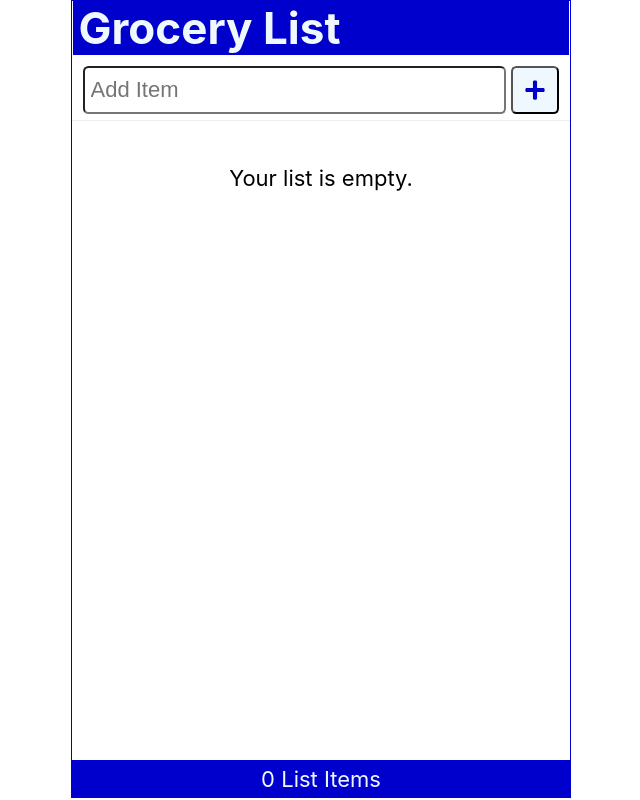
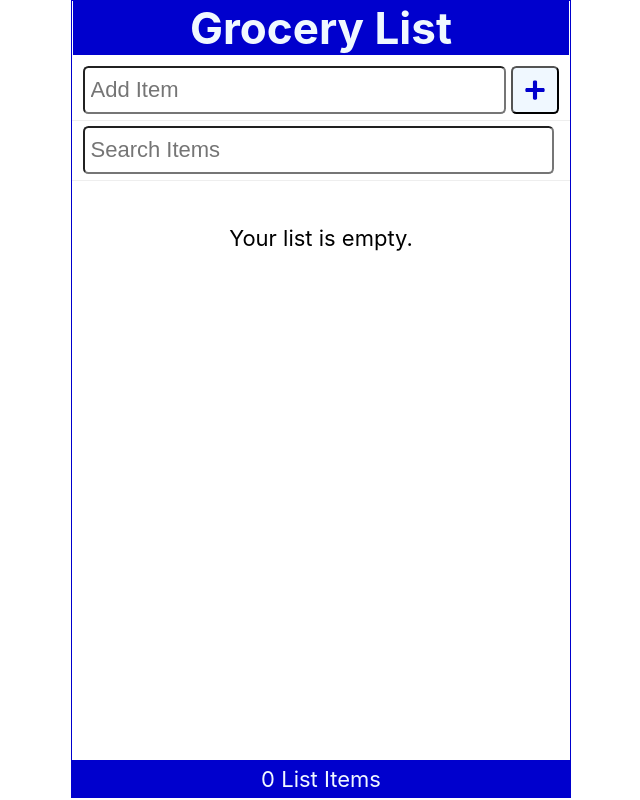
Before and after one commit to yardboy2401/grocerylist-reactjs-wymore, a React (Create React App) app: page / in a window 1280 px wide. Shown: the whole page, without its empty margins (319-959 px from the left). Built offline with nearby package versions, Linux system fonts and the light colour scheme.

Commit message:
added search box functionality

```diff
--- a/src/App.js
+++ b/src/App.js
@@ -1,13 +1,16 @@
 import { useState } from 'react';
 import Header from './Header';
+import SearchItem from './SearchItem';
 import AddItem from './AddItem'
 import Content from './Content';
 import Footer from './Footer';
+
 
 function App() {
   const [items, setItems] = useState(JSON.parse(localStorage.getItem('shoppinglist')) || []);
 
   const [newItem, setNewItem] = useState('');
+  const [search, setSearch] = useState('');
 
   const setAndSaveItems = (newItems) => {
     setItems(newItems);
@@ -21,10 +24,14 @@
     setAndSaveItems(listItems);
   }
 
+  const moveItemToCheckedUl = (id) => {
+    console.log('moving item')
+  }
 
   const handleCheck = (id) => {
     const listItems = items.map((item) => item.id === id ? { ...item, checked: !item.checked } : item)
     setAndSaveItems(listItems);
+    moveItemToCheckedUl(id)
   }
   const handleDelete = (id) => {
     const listItems = items.filter((item) => item.id !== id);
@@ -34,10 +41,11 @@
   const handleSubmit = (e) => {
     e.preventDefault();
     if(!newItem) return;
-    console.log(newItem);
     addItem(newItem);
     setNewItem('');
   }
+
+
 
   return (
     <div className="App">
@@ -47,9 +55,13 @@
         setNewItem={setNewItem}
         handleSubmit={handleSubmit}
       />
+      <SearchItem
+        search={search}
+        setSearch={setSearch}
+      />
       <Content
-        items={items}
-        handleCheck={handleCheck}
+        items={items.filter(item => ((item.item).toLowerCase()).includes(search.toLowerCase()))}
+        handleCheck={[handleCheck, moveItemToCheckedUl]}
         handleDelete={handleDelete}
       />
       <Footer length={items.length} />
--- /dev/null
+++ b/src/SearchItem.js
@@ -0,0 +1,20 @@
+const SearchItem = ({ search, setSearch }) => {
+  return (
+    <form
+        className='searchForm'
+        onSubmit={(e) => e.preventDefault()}
+    >
+        <label htmlFor='search'>Search</label>
+        <input
+            id='search'
+            type='text'
+            role='searchbox'
+            placeholder='Search Items'
+            value={search}
+            onChange={(e) => setSearch(e.target.value)}
+        />
+    </form>
+  )
+}
+
+export default SearchItem
--- a/src/index.css
+++ b/src/index.css
@@ -39,7 +39,7 @@
   background-color: mediumblue;
   color: aliceblue;
   display: flex;
-  justify-content: space-between;
+  justify-content: center;
   align-items: center;
 }
 
@@ -163,3 +163,28 @@
   background-color: limegreen;
   outline: none;
 }
+
+.searchForm {
+  width: 100%;
+  display: flex;
+  justify-content: flex-start;
+  margin: 0.25rem 0 0;
+  padding: 0 0.5rem 0.25rem;
+  border-bottom: 1px solid #eee;
+}
+
+.searchForm label {
+  position: absolute;
+  left: -99999px;
+}
+
+.searchForm input[type='text'] {
+  flex-grow: 1;
+  max-width: 100%;
+  min-height: 48px;
+  font-size: 1rem;
+  padding: 0.25rem;
+  border-radius: 0.25rem;
+  margin-right: 0.25rem;
+  outline: none;
+}
```
